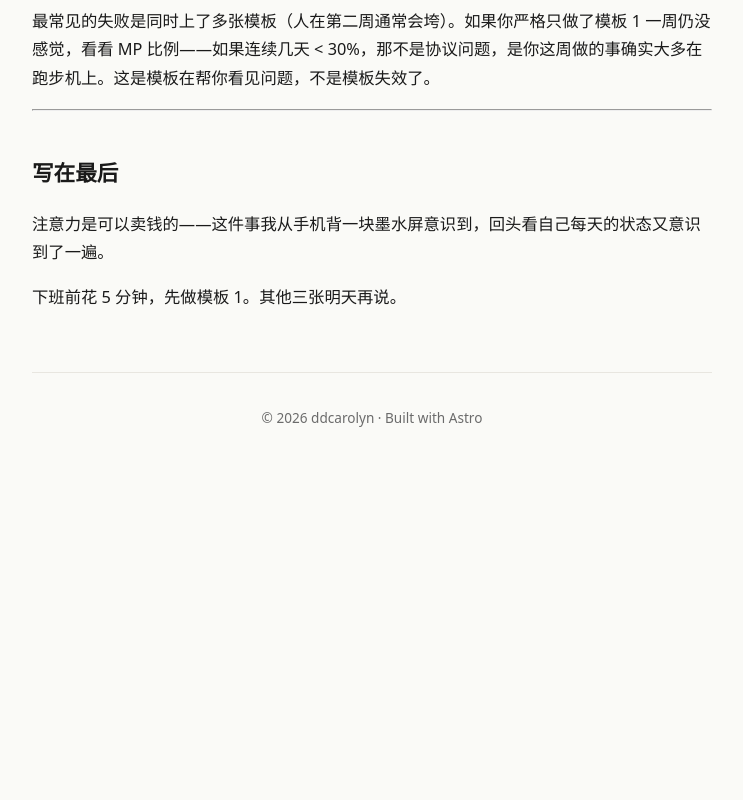
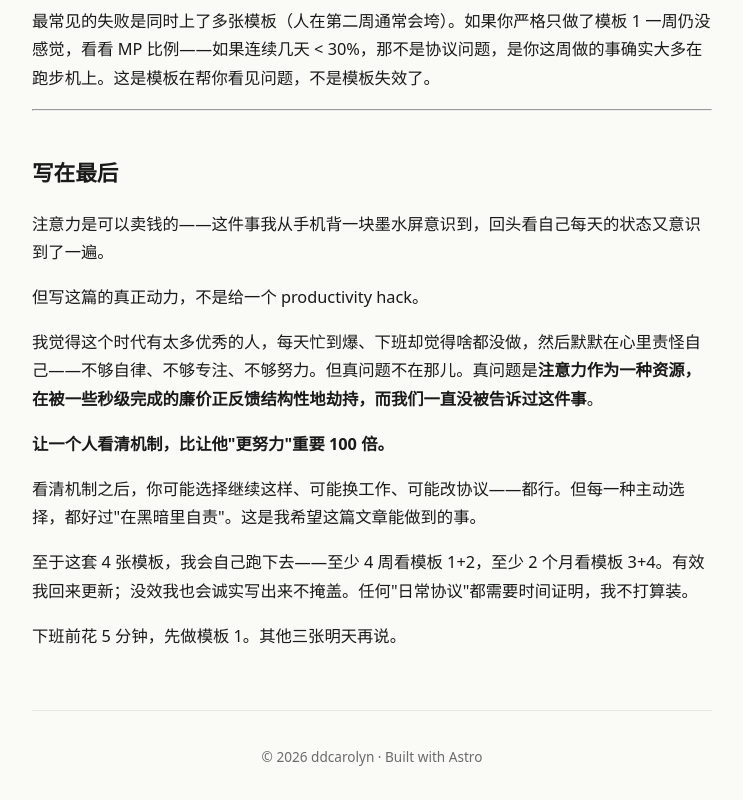
Before and after one commit to ddcarolyn/blog, an Astro site: page /posts/why-busy-but-no-accomplishment in a window 1280 px wide. Shown: the part 6970-7770 px from the top of the page, without its empty margins (268-1011 px from the left). Before the commit the page ends 7432 px from the top, so only its background shows below. Built offline with nearby package versions, Linux system fonts and the light colour scheme; Astro itself is replaced by a stand-in of ours.

Commit message:
结尾加上写这篇的真正动力——愿景+使命传达给读者

```diff
--- a/src/content/posts/why-busy-but-no-accomplishment.md
+++ b/src/content/posts/why-busy-but-no-accomplishment.md
@@ -217,4 +217,14 @@ category: Carolyn Log
 
 注意力是可以卖钱的——这件事我从手机背一块墨水屏意识到，回头看自己每天的状态又意识到了一遍。
 
+但写这篇的真正动力，不是给一个 productivity hack。
+
+我觉得这个时代有太多优秀的人，每天忙到爆、下班却觉得啥都没做，然后默默在心里责怪自己——不够自律、不够专注、不够努力。但真问题不在那儿。真问题是**注意力作为一种资源，在被一些秒级完成的廉价正反馈结构性地劫持，而我们一直没被告诉过这件事**。
+
+**让一个人看清机制，比让他"更努力"重要 100 倍。**
+
+看清机制之后，你可能选择继续这样、可能换工作、可能改协议——都行。但每一种主动选择，都好过"在黑暗里自责"。这是我希望这篇文章能做到的事。
+
+至于这套 4 张模板，我会自己跑下去——至少 4 周看模板 1+2，至少 2 个月看模板 3+4。有效我回来更新；没效我也会诚实写出来不掩盖。任何"日常协议"都需要时间证明，我不打算装。
+
 下班前花 5 分钟，先做模板 1。其他三张明天再说。
```
